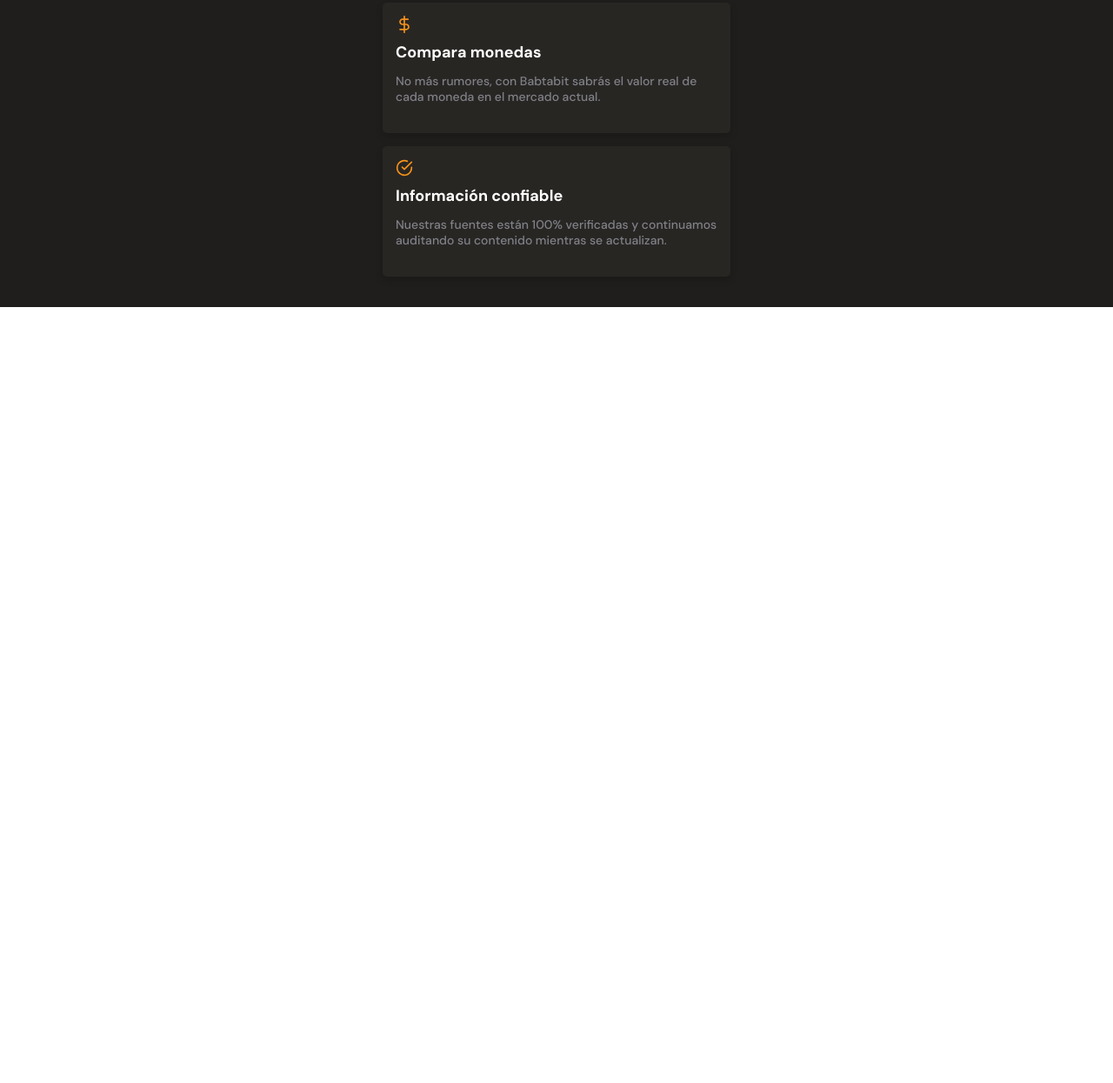
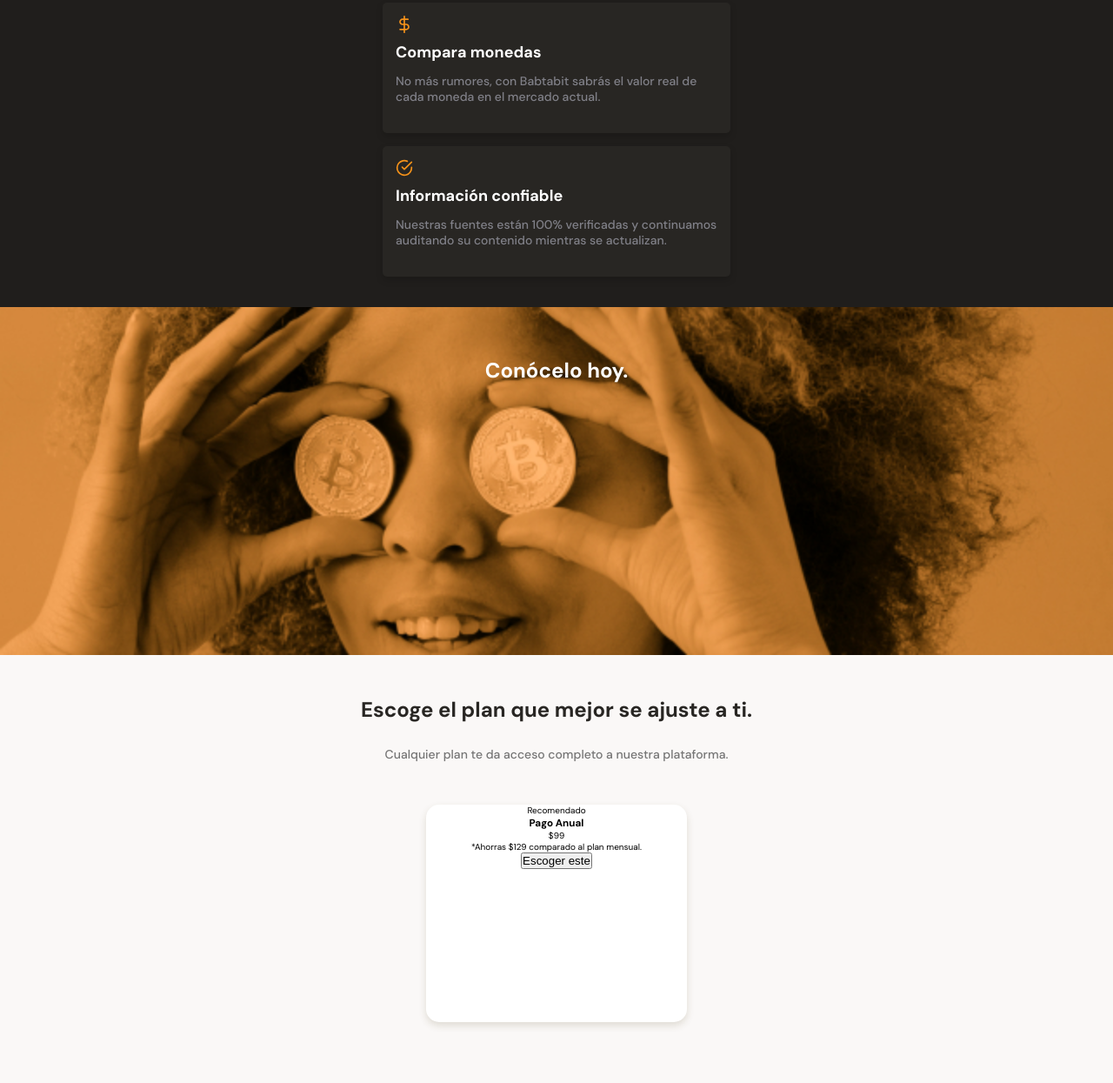
Before and after one commit to carlosbritto32/Batatabit, a plain HTML site: page index.html in a window 1280 px wide. Shown: the part 1637-2882 px from the top of the page at 87% size. Before the commit the page ends 1990 px from the top, so only its background shows below. Drawn offline with Linux system fonts and the light colour scheme.

Commit message:
Se termino la seccion de comodin y se inicio la seccion de planes, aun estan pendientes los estilos

```diff
--- a/index.html
+++ b/index.html
@@ -23,7 +23,7 @@
           Batatabit te ayuda a navegar entre los diferentes precios y
           tendencias.
         </p>
-        <a href="" class="header-button"
+        <a href="#plans" class="header-button"
           >Conoce Nuestros Planes <span></span
         ></a>
       </div>
@@ -112,8 +112,28 @@
           </article>
         </section>
       </section>
-      <section></section>
-      <section></section>
+      <section class="bitcoin-img-container">
+        <h2>Conócelo hoy.</h2>
+      </section>
+      <section id="plans" class="main-plans-container">
+        <div class="plans--title">
+          <h2>Escoge el plan que mejor se ajuste a ti.</h2>
+          <p>Cualquier plan te da acceso completo a nuestra plataforma.</p>
+        </div>
+        <section class="plans-container--slider">
+          <article class="plans-container--card">
+            <p class="recomendado">Recomendado</p>
+            <div class="plan-info-container">
+              <h3 class="plan-card--title">Pago Anual</h3>
+              <p class="plan-card--price"><span>$</span>99</p>
+              <p class="plan-card--saving">
+                *Ahorras $129 comparado al plan mensual.
+              </p>
+              <button class="plan-card--ca">Escoger este <span></span></button>
+            </div>
+          </article>
+        </section>
+      </section>
     </main>
     <footer></footer>
   </body>
--- a/style.css
+++ b/style.css
@@ -28,6 +28,7 @@
 html {
   font-size: 62.5%;
   font-family: "DM sans", sans-serif;
+  scroll-behavior: smooth;
 }
 
 header {
@@ -296,7 +297,7 @@ main {
   width: 90%;
   min-width: 288px;
   max-width: 400px;
-  height: 150px;
+  min-height: 150px;
   margin: 15px auto;
   padding: 15px;
   background-color: #282623;
@@ -362,3 +363,66 @@ main {
   line-height: 1.8rem;
   color: #808088;
 }
+
+.bitcoin-img-container {
+  width: 100%;
+  min-width: 320px;
+  height: 50vh;
+  background-image: url("./assets/img/bitcoinbaby2x.jpg");
+  background-position: center;
+  background-size: cover;
+  background-repeat: no-repeat;
+}
+
+.bitcoin-img-container h2 {
+  padding-top: 60px;
+  text-align: center;
+  font-size: 2.4rem;
+  font-weight: bold;
+  line-height: 2.6rem;
+  color: var(--just-white);
+}
+
+.main-plans-container {
+  width: 100%;
+  min-width: 320px;
+  padding-bottom: 70px;
+  text-align: center;
+}
+
+.plans--title {
+  width: 90%;
+  min-width: 288px;
+  height: auto;
+  margin: 0 auto;
+  margin-bottom: 50px;
+}
+
+.plans--title h2 {
+  padding-top: 50px;
+  font-size: 2.4rem;
+  font-weight: bold;
+  line-height: 2.6rem;
+  color: var(--black);
+}
+
+.plans--title p {
+  padding-top: 30px;
+  font-size: 1.4rem;
+  font-weight: 500;
+  line-height: 1.6rem;
+  color: #757575;
+}
+
+.plans-container--card {
+  position: relative;
+  width: 70%;
+  min-width: 230px;
+  max-width: 300px;
+  height: 250px;
+  margin: 50px auto 0;
+  padding: 0 15px;
+  background-color: var(--just-white);
+  border-radius: 15px;
+  box-shadow: 0 4px 8px rgba(89, 73, 30, 0.16);
+}
```
